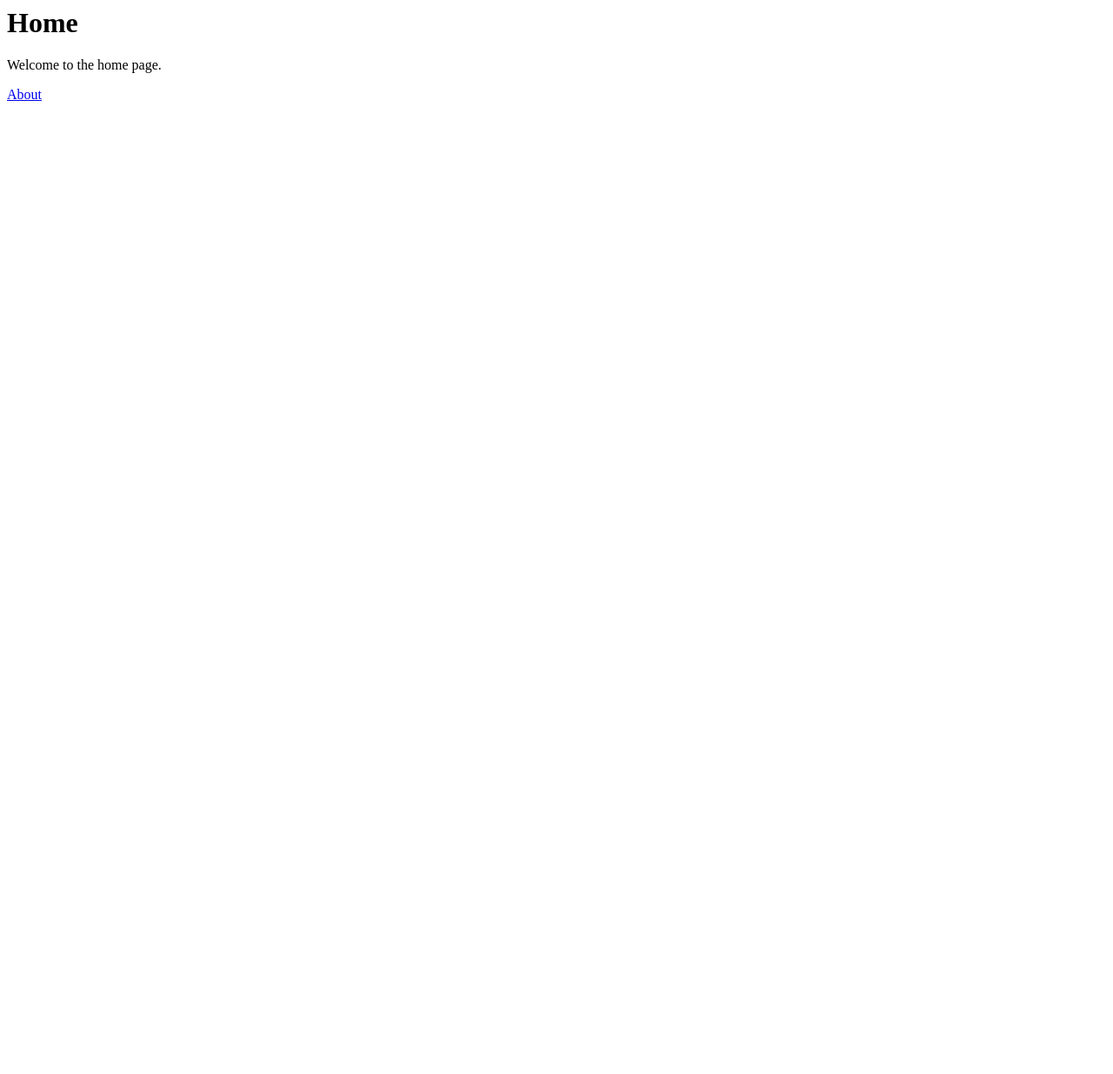
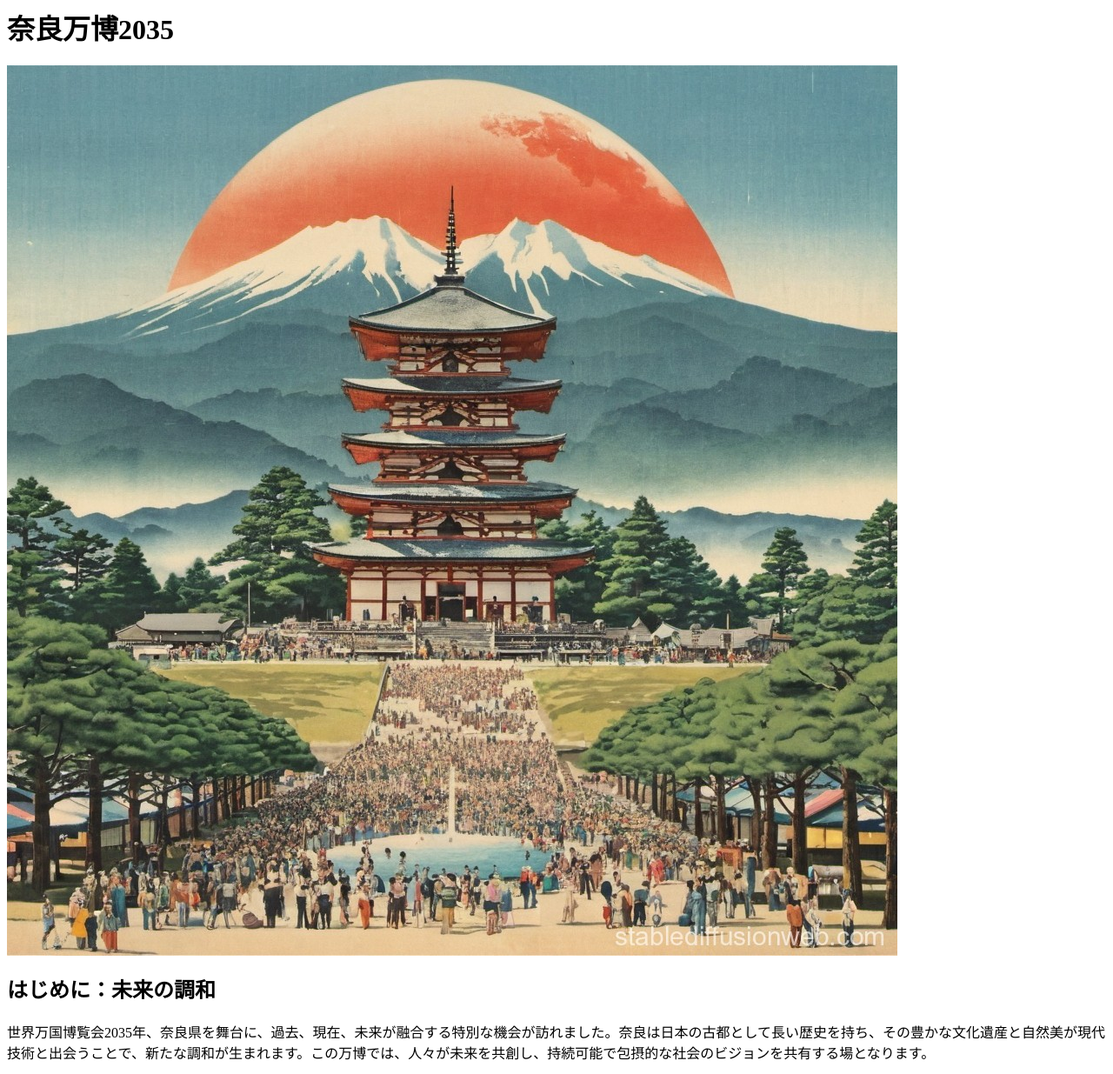
Before and after one commit to TJ-coding/geiot-nara, a plain HTML site: page index.html in a window 1280 px wide. Shown: the top 1235 px of the page at 87% size. Before the commit the page ends 800 px from the top, so only its background shows below. Drawn offline with Linux system fonts and the light colour scheme.

Commit message:
updated webpage

```diff
--- a/index.html
+++ b/index.html
@@ -1,10 +1,16 @@
 <html>
 <head>
-    <title>Home</title>
+    <title>奈良万博2035</title>
 </head>
 <body>
-    <h1>Home</h1>
-    <p>Welcome to the home page.</p>
-    <p><a href="about.php">About</a></p>
+    <h1>奈良万博2035</h1>
+    <img src="square.jpg">
+    <h2>   はじめに：未来の調和 </h2>
+    <p>世界万国博覧会2035年、奈良県を舞台に、過去、現在、未来が融合する特別な機会が訪れました。奈良は日本の古都として長い歴史を持ち、その豊かな文化遺産と自然美が現代技術と出会うことで、新たな調和が生まれます。この万博では、人々が未来を共創し、持続可能で包摂的な社会のビジョンを共有する場となります。
+    </p>
+    <img src="graph.jpg">
+    <h2>日本の未来都市：伝統と革新の融合
+    </h2>
+   <p>奈良の街並みは、古代の風景と最新のスマート技術が共存する未来都市のモデルを提供しています。伝統的な木造建築に、エネルギー効率の高いソーラーパネルや、AIを活用したインフラが組み込まれ、歴史と革新が調和した新しいライフスタイルが提案されています。この都市デザインは、次世代の住みやすさと環境保護を両立させることを目指しています。</p>
 </body>
 </html>
```
Also changed, not shown: graph.jpg (added), square.jpg (added).
